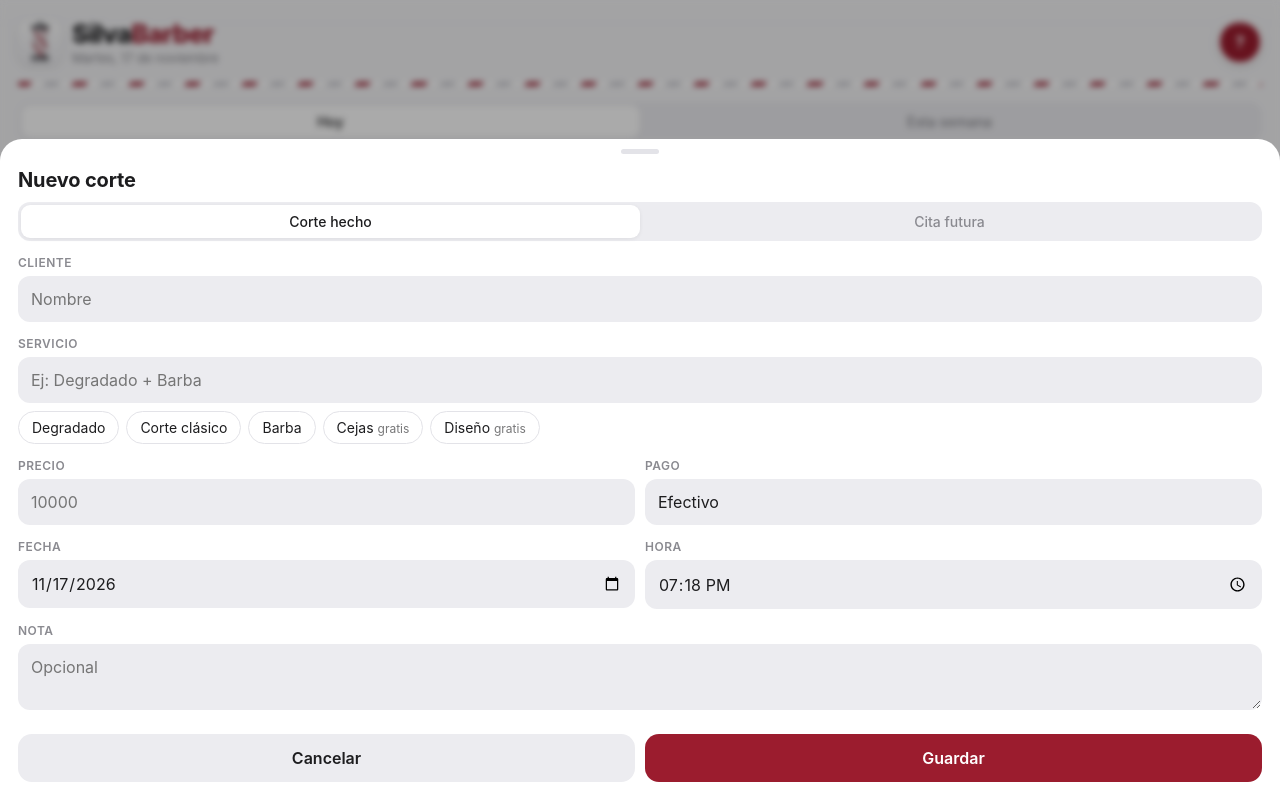
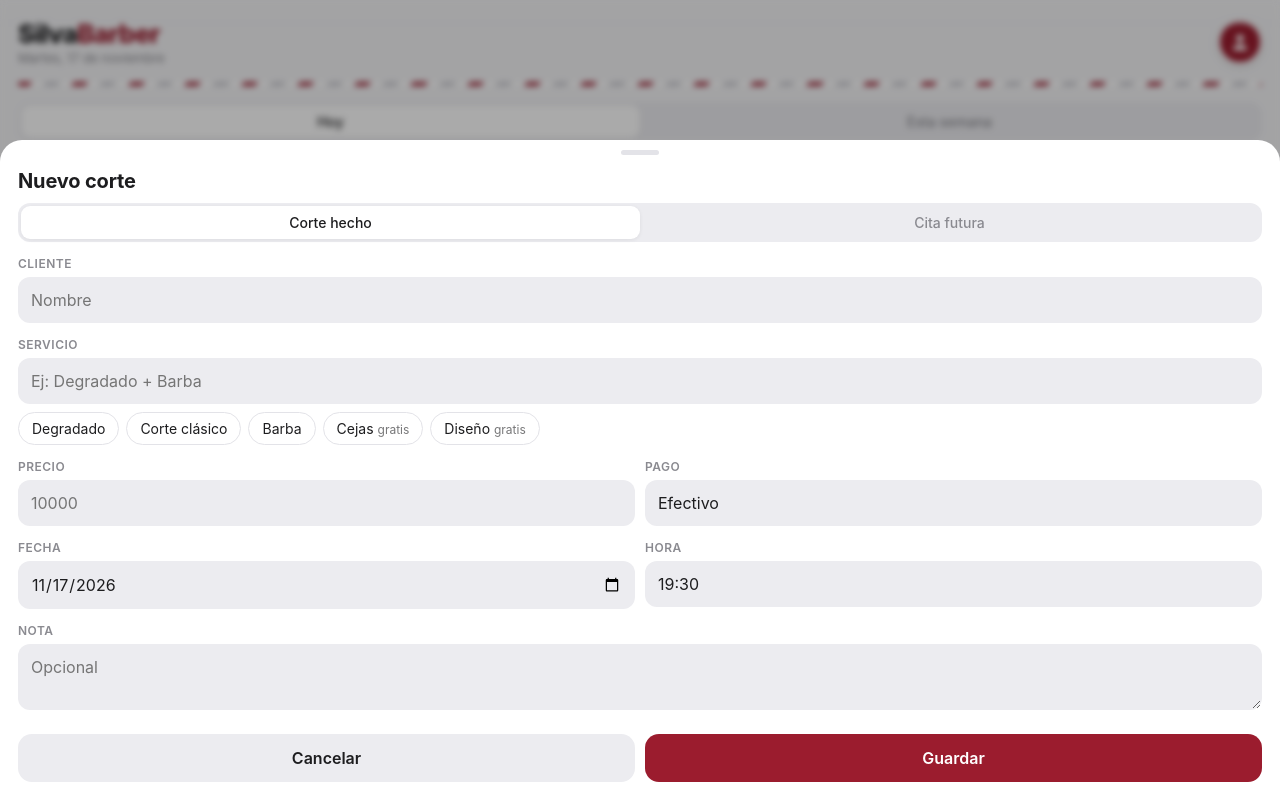
Before and after one commit to benja777YT/Agenda-SilvaBarber, a plain HTML site: page index.html in a window 1280 px wide. Both pictures are taken after a click on the button "Agregar". Drawn offline with Linux system fonts and the light colour scheme.

Commit message:
Add files via upload

```diff
--- a/index.html
+++ b/index.html
@@ -2,7 +2,8 @@
 <html lang="es">
 <head>
 <meta charset="UTF-8">
-<meta name="viewport" content="width=device-width, initial-scale=1, viewport-fit=cover">
+<meta name="viewport" content="width=device-width, initial-scale=1, viewport-fit=cover, interactive-widget=resizes-content">
+<meta name="color-scheme" content="light dark">
 <title>SilvaBarber</title>
 <meta name="apple-mobile-web-app-capable" content="yes">
 <meta name="mobile-web-app-capable" content="yes">
@@ -18,6 +19,7 @@
   [data-theme=dark]{--bg:#000;--card:#1c1c1e;--soft:#2c2c2e;--line:#38383a;--txt:#f2f2f7;--mut:#8e8e93;
         --red:#e0566a;--red2:#9b1c2e;--bar:#e0566a;--sh:none;color-scheme:dark}
   *{box-sizing:border-box;-webkit-tap-highlight-color:transparent}
+  html{background:var(--bg)}
   body{margin:0;background:var(--bg);color:var(--txt);font:16px -apple-system,system-ui,sans-serif;letter-spacing:-.01em;
        padding:env(safe-area-inset-top) 18px calc(180px + env(safe-area-inset-bottom));transition:background .2s}
   header{display:flex;justify-content:space-between;align-items:center;padding:18px 0 4px}
@@ -122,7 +124,7 @@
 </head>
 <body>
 <header>
-  <div class="brand"><img src="logo.svg" class="logo" alt=""><div style="min-width:0"><h1>Silva<span>Barber</span></h1><div class="sub" id="fecha"></div></div></div>
+  <div class="brand"><div style="min-width:0"><h1>Silva<span>Barber</span></h1><div class="sub" id="fecha"></div></div></div>
   <button class="avatar" id="avBtn" onclick="openPerfil()" aria-label="Perfil"></button>
 </header>
 <div class="pole"></div>
@@ -201,7 +203,7 @@
     </div>
     <div class="row">
       <div><label>Fecha</label><input id="fFec" type="date"></div>
-      <div><label>Hora</label><input id="fHor" type="time"></div>
+      <div><label>Hora</label><select id="fHor"></select></div>
     </div>
     <label>Nota</label>
     <textarea id="fNot" rows="2" placeholder="Opcional"></textarea>
@@ -433,19 +435,28 @@ $('serChips').onclick=e=>{
 function marcarChips(){const sel=$('fSer').value.split(' + ').map(s=>s.trim());
   document.querySelectorAll('#serChips button').forEach(b=>b.classList.toggle('on',sel.includes(b.dataset.n)))}
 $('fSer').oninput=marcarChips;
+// Horas cada 30 min (08:00 a 23:30)
+const HORAS=[];for(let h=8;h<24;h++)HORAS.push(`${pad(h)}:00`,`${pad(h)}:30`);
+function horaRedonda(){const d=new Date();let m=d.getHours()*60+d.getMinutes();m=Math.round(m/30)*30;
+  return `${pad(Math.min(Math.floor(m/60),23))}:${m%60?'30':'00'}`}
+function setHora(v){
+  const ops=[...HORAS];if(v&&!ops.includes(v)){ops.push(v);ops.sort()}   // conserva horas antiguas tipo 17:40
+  $('fHor').innerHTML='<option value="">Sin hora</option>'+ops.map(h=>`<option value="${h}">${h}</option>`).join('');
+  $('fHor').value=v||'';
+}
 function openForm(id,t){
   editId=id||null;const c=cortes.find(x=>x.id===id), now=new Date();
   $('fCli').value=c?.cliente||'';$('fSer').value=c?.servicio||'';$('fPre').value=c?.precio||'';
   $('fPag').value=c?.pago||'Efectivo';
   $('fFec').value=c?.fecha||(t==='cita'?addD(hoy(),1):hoy());
-  $('fHor').value=c?.hora||(t==='cita'?'':`${pad(now.getHours())}:${pad(now.getMinutes())}`);
+  setHora(c?.hora||(t==='cita'?'':horaRedonda()));
   $('fNot').value=c?.nota||'';$('fDel').style.display=c?'block':'none';
   setTipo(c?(c.cita?'cita':'corte'):t||'corte');marcarChips();
   openSheet('formSheet');
 }
 function marcarHecho(){
   const now=new Date();setTipo('corte');$('fFec').value=hoy();
-  if(!$('fHor').value)$('fHor').value=`${pad(now.getHours())}:${pad(now.getMinutes())}`;
+  if(!$('fHor').value)setHora(horaRedonda());
   $('fHecho').style.display='none';
 }
 function openSheet(id){$(id).classList.add('open');document.body.classList.add('lock')}
@@ -463,7 +474,9 @@ function del(){if(confirm('¿Eliminar?')){cortes=cortes.filter(x=>x.id!==editId)
 
 // ---------- perfil y ajustes ----------
 const inicial=n=>(n||'').trim()[0]?.toUpperCase()||'?';
-function pintarAvatar(el,foto,nom){el.style.backgroundImage=foto?`url(${foto})`:'';el.textContent=foto?'':inicial(nom)}
+const PERSONA='<svg viewBox="0 0 24 24" width="55%" height="55%" fill="#fff"><circle cx="12" cy="8" r="4"/><path d="M4 21c.8-4 4-6.5 8-6.5s7.2 2.5 8 6.5z"/></svg>';
+function pintarAvatar(el,foto,nom){el.style.backgroundImage=foto?`url(${foto})`:'';el.innerHTML=foto?'':(nom||'').trim()?inicial(nom):PERSONA;
+  el.style.display='flex';el.style.alignItems='center';el.style.justifyContent='center'}
 function pintarPerfil(){
   pintarAvatar($('avBtn'),perfil.foto,perfil.nombre);
   const t=new Date().toLocaleDateString('es-CL',{weekday:'long',day:'numeric',month:'long'});
--- a/sw.js
+++ b/sw.js
@@ -1,5 +1,5 @@
 // SilvaBarber – service worker: funciona sin internet y se actualiza solo
-const C = 'silvabarber-v8';
+const C = 'silvabarber-v9';
 const FILES = ['./', 'index.html', 'manifest.json', 'logo.svg', 'icon-180.png', 'icon-512.png'];
 self.addEventListener('install', e => { self.skipWaiting(); e.waitUntil(caches.open(C).then(c => c.addAll(FILES))); });
 self.addEventListener('activate', e => e.waitUntil(
```
